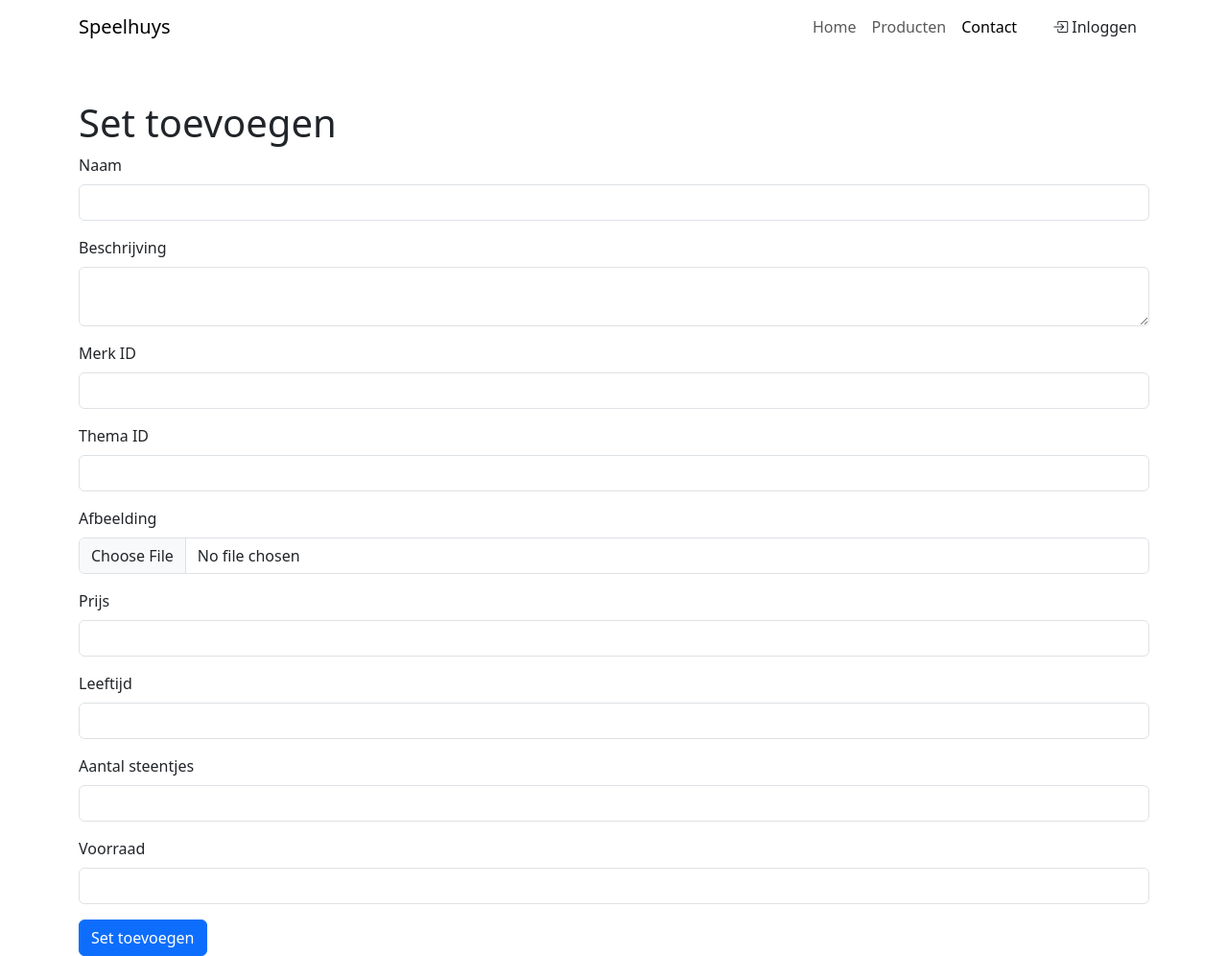
After one commit to losingitwithjane/speelhuys, a PHP site: page /admin/insert.php in a window 1280 px wide. The commit adds this page. Shown: the whole page at 96% size. Run offline with PHP 8.4, Linux system fonts and the light colour scheme; some libraries are stand-ins or nearby versions.

Commit message:
insert pagina gemaakt + kleine fixes

```diff
--- a/admin/admin.php
+++ b/admin/admin.php
@@ -62,7 +62,7 @@ else if ($user->rol == "admin") {
             <a href="../index.php" class="btn btn-danger btn-lg btn-outline-warning">
                 Ga terug
             </a>
-            <a href="../insert.php" class="btn btn-warning btn-lg btn-outline-success">
+            <a href="insert.php" class="btn btn-warning btn-lg btn-outline-success">
                 Insert
             </a>
         </div>
--- /dev/null
+++ b/admin/insert.php
@@ -0,0 +1,162 @@
+<?php
+
+require_once __DIR__ . '/../classes/database.php';
+require_once __DIR__ . '/../classes/set.php';
+
+if ($_SERVER["REQUEST_METHOD"] == "POST") {
+
+    if (
+        isset($_POST["name"]) &&
+        isset($_POST["description"]) &&
+        isset($_POST["brandId"]) &&
+        isset($_POST["themeId"]) &&
+        isset($_FILES["image"]) &&
+        isset($_POST["price"]) &&
+        isset($_POST["age"]) &&
+        isset($_POST["pieces"]) &&
+        isset($_POST["stock"])
+    ) {
+
+        $name = $_POST["name"];
+        $description = $_POST["description"];
+        $brandId = $_POST["brandId"];
+        $themeId = $_POST["themeId"];
+
+        $image = $_FILES["image"]["name"];
+
+        $price = $_POST["price"];
+        $age = $_POST["age"];
+        $pieces = $_POST["pieces"];
+        $stock = $_POST["stock"];
+
+        $target = "../upload/";
+        $target_file = $target . basename($_FILES["image"]["name"]);
+
+        move_uploaded_file($_FILES["image"]["tmp_name"], $target_file);
+
+        $set = new Set();
+
+        $set->name = $name;
+        $set->description = $description;
+        $set->brandId = $brandId;
+        $set->themeId = $themeId;
+        $set->image = $image;
+        $set->price = $price;
+        $set->age = $age;
+        $set->pieces = $pieces;
+        $set->stock = $stock;
+
+        $set->insert();
+
+        echo "<div class='alert alert-success' role='alert'>Set toegevoegd.</div>";
+
+    } else {
+
+        echo "<div class='alert alert-danger' role='alert'>Kan set niet toevoegen. Vul eerst alle velden in.</div>";
+
+    }
+}
+
+?>
+
+<!DOCTYPE html>
+<html>
+
+<!DOCTYPE html>
+<html lang="nl">
+<head>
+    <meta charset="UTF-8">
+    <meta name="viewport" content="width=device-width, initial-scale=1.0">
+    <title>Contact - Speelhuys</title>
+    <link href="https://cdn.jsdelivr.net/npm/bootstrap@5.3.3/dist/css/bootstrap.min.css" rel="stylesheet">
+    <link rel="stylesheet" href="https://cdn.jsdelivr.net/npm/bootstrap-icons@1.11.3/font/bootstrap-icons.min.css">
+    <link rel="stylesheet" href="style.css">
+</head>
+<body>
+    <!-- Navigatie -->
+    <nav class="navbar navbar-expand-lg bg-white">
+        <div class="container">
+            <a class="navbar-brand" href="index.php">Speel<span>huys</span></a>
+            <button class="navbar-toggler" type="button" data-bs-toggle="collapse" data-bs-target="#navbarNav">
+                <span class="navbar-toggler-icon"></span>
+            </button>
+            <div class="collapse navbar-collapse" id="navbarNav">
+                <ul class="navbar-nav ms-auto">
+                    <li class="nav-item"><a class="nav-link" href="index.php">Home</a></li>
+                    <li class="nav-item"><a class="nav-link" href="../productpagina.php">Producten</a></li>
+                    <li class="nav-item"><a class="nav-link active" href="contact_page.php">Contact</a></li>
+                </ul>
+                <div class="ms-3">
+                    <a href="admin/inlog.php" class="btn btn-login">
+                        <i class="bi bi-box-arrow-in-right"></i> Inloggen
+                    </a>
+                </div>
+            </div>
+        </div>
+    </nav>
+
+    <div class="container mt-5">
+        <h1>Set toevoegen</h1>
+
+        <form method="POST" enctype="multipart/form-data">
+
+            <div class="mb-3">
+                <label for="name" class="form-label">Naam</label>
+                <input type="text" class="form-control" name="name" id="name">
+            </div>
+
+            <div class="mb-3">
+                <label for="description" class="form-label">Beschrijving</label>
+                <textarea class="form-control" name="description" id="description"></textarea>
+            </div>
+
+            <div class="mb-3">
+                <label for="brandId" class="form-label">Merk ID</label>
+                <input type="number" class="form-control" name="brandId" id="brandId">
+            </div>
+
+            <div class="mb-3">
+                <label for="themeId" class="form-label">Thema ID</label>
+                <input type="number" class="form-control" name="themeId" id="themeId">
+            </div>
+
+            <div class="mb-3">
+                <label for="image" class="form-label">Afbeelding</label>
+                <input type="file" class="form-control" name="image" id="image">
+            </div>
+
+            <div class="mb-3">
+                <label for="price" class="form-label">Prijs</label>
+                <input type="number" step="0.01" class="form-control" name="price" id="price">
+            </div>
+
+            <div class="mb-3">
+                <label for="age" class="form-label">Leeftijd</label>
+                <input type="number" class="form-control" name="age" id="age">
+            </div>
+
+            <div class="mb-3">
+                <label for="pieces" class="form-label">Aantal steentjes</label>
+                <input type="number" class="form-control" name="pieces" id="pieces">
+            </div>
+
+            <div class="mb-3">
+                <label for="stock" class="form-label">Voorraad</label>
+                <input type="number" class="form-control" name="stock" id="stock">
+            </div>
+
+            <button type="submit" class="btn btn-primary">Set toevoegen</button>
+
+        </form>
+
+<!--laad de rich text editor en bootstrap-->
+    <script type="text/javascript" src="https://code.jquery.com/jquery.min.js" charset="utf-8"></script>
+    <script type="text/javascript" src="../js/jquery-te-1.4.0.min.js" charset="utf-8"></script>
+    <script src="https://maxcdn.bootstrapcdn.com/bootstrap/4.5.2/js/bootstrap.min.js"></script>
+    <script>
+        $('.jqte').jqte();
+    </script>
+
+</body>
+
+</html>
--- a/classes/set.php
+++ b/classes/set.php
@@ -116,7 +116,6 @@ class Set
 {
     $conn = Database::start();
 
-        $id = mysqli_real_escape_string($conn, $this->id);
     $name = mysqli_real_escape_string($conn, $this->name);
     $description = mysqli_real_escape_string($conn, $this->description);
     $brandId = mysqli_real_escape_string($conn, $this->brandId);
@@ -128,8 +127,7 @@ class Set
     $stock = mysqli_real_escape_string($conn, $this->stock);
 
     $sql = "INSERT INTO sets
-        (set_id,
-        set_name,
+    (set_name,
     set_image,
     set_description,
     set_brand_id,
@@ -139,8 +137,7 @@ class Set
     set_pieces,
     set_stock)
     VALUES
-        ('$id',
-        '$name',
+    ('$name',
     '$image',
     '$description',
     '$brandId',
```
Also changed, not shown: Upload/bas zijn vriendje.jpeg (added). Lines whose indentation alone changed are shown as unchanged.
